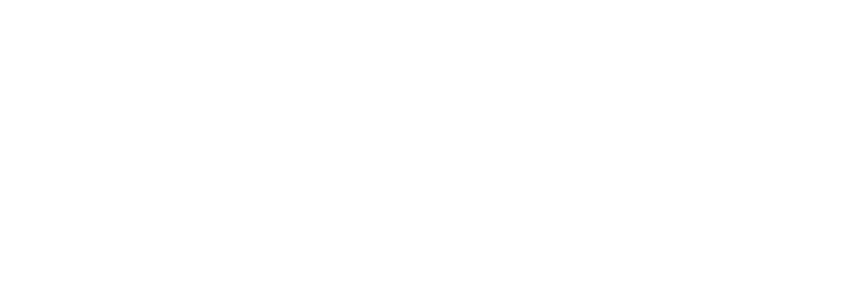
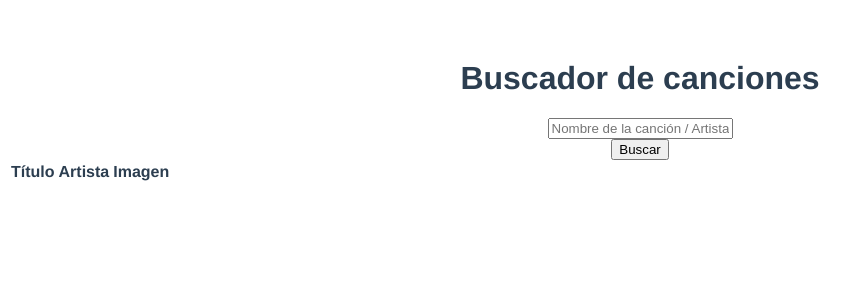
Before and after one commit to jesrolcad/reformed-queue, a Vue app in the folder frontend/: page /searcher in a window 1280 px wide. Before the commit this address had no page. Shown: the top 300 px of the page, without its empty margins (0-868 px from the left). Built offline with nearby package versions, Linux system fonts and the light colour scheme.

Commit message:
PRIMERA VERSIÓN BUSCADOR
Formulario básico no validado + listado de canciones básico

Roldán Cadena, Jesús <@jesrolcad>

```diff
--- /dev/null
+++ b/frontend/src/components/AuthSpotify.vue
@@ -0,0 +1,21 @@
+<template>
+
+  <!-- Create a searcher -->
+
+  <div class="container">
+  </div>
+</template>
+
+<script>
+
+export default {
+  created() {
+    window.location.href = 'http://localhost:8000';
+  },
+}
+
+</script>
+
+<!-- Add "scoped" attribute to limit CSS to this component only -->
+<style scoped>
+</style>
--- /dev/null
+++ b/frontend/src/components/AuthToken.vue
@@ -0,0 +1,56 @@
+<template>
+
+    <div>
+        <h1> Página de Token</h1>
+        <p> Código de acceso obtenido correctamente</p>
+        <!-- Create a button -->
+        <button class="button is-primary" @click="redirectToSearcher">Buscar canciones</button>
+    </div>
+
+</template>
+
+<script>
+
+export default {
+    data() {
+        return {
+            code: this.$route.query.code,
+        }
+    },
+
+    created() {
+        this.getAccessToken();
+    },
+
+    methods: {
+        async getAccessToken() {
+            try {
+
+                let response = await fetch('http://localhost:8000/access-token?code=' + this.code, {
+                    headers: { 'Content-Type': 'application/json'},
+                    method: 'GET'
+                });
+
+                let data = await response.json();
+                console.log(data);
+                localStorage.setItem('access-token', data.access_token);
+
+            } catch (e) {
+                console.log(e);
+            }
+
+        },
+
+        redirectToSearcher() {
+            this.$router.push({ name: 'SongSearcher' });
+        }
+    }
+}
+
+
+
+</script>
+
+<style>
+
+</style>
--- a/frontend/src/components/PruebaItem.vue
+++ /dev/null
@@ -1,54 +0,0 @@
-<template>
-
-  <!-- Create a searcher -->
-
-  <!-- <div class="container">
-    <div class="row">
-      <div class="col-md-12">
-        <div class="card">
-          <div class="card-header">
-            <h4 class="card-title">
-              <i class="fas fa-search"></i>
-              Buscar
-            </h4>
-          </div>
-          <div class="card-body">
-            <div class="row">
-              <div class="col-md-12">
-                <div class="form-group">
-                  <label>Buscar</label>
-                  <input type="text" class="form-control" v-model="search">
-                </div>
-              </div>
-            </div>
-          </div>
-        </div>
-      </div>
-    </div>
-  </div> -->
-
-  <h1>HOLAA</h1>
-</template>
-
-<script>
-
-export default {
-  data() {
-    return {
-      message: 'Hello Vue!',
-      search: ''
-    }
-  },
-
-  methods: {
-    prueba() {
-        console.log('prueba');
-    }
-  }
-}
-
-</script>
-
-<!-- Add "scoped" attribute to limit CSS to this component only -->
-<style scoped>
-</style>
--- /dev/null
+++ b/frontend/src/components/SongSearcher.vue
@@ -0,0 +1,77 @@
+<template>
+
+    <div>
+
+        <h1> Buscador de canciones</h1>
+        <!-- Create a simple searcher -->
+        <div class="field has-addons">
+            <div class="control">
+                <input class="input" type="text" placeholder="Nombre de la canción / Artista" v-model="search">
+            </div>
+            <div class="control">
+                <button class="button is-primary" @click="searchSongs">Buscar</button>
+            </div>
+        </div>
+
+        <!-- Create a table to show the results -->
+        <table class="table is-fullwidth">
+            <thead>
+                <tr>
+                    <th>Título</th>
+                    <th>Artista</th>
+                    <th>Imagen</th>
+                </tr>
+            </thead>
+            <tbody>
+                <tr v-for="song in this.songs" :key="song.id">
+                    <td>{{ song.titulo }}</td>
+                    <td>{{ song.artista }}</td>
+                    <td><img :src="song.imagen"></td>
+                    <!-- <td>
+                        <button class="button is-primary" @click="addSongToPlaylist(song.id)">Añadir a playlist</button>
+                    </td> -->
+                </tr>
+            </tbody>
+        </table>
+    </div>
+
+
+</template>
+
+<script>
+
+export default {
+    data() {
+        return {
+            search: '',
+            songs: []
+        }
+    },
+
+    methods: {
+        async searchSongs() {
+
+            try {
+                let response = await fetch('http://localhost:8000/search?query=' + this.search, {
+                    headers: {
+                        'access-token': localStorage.getItem('access-token')
+                    },
+                    method: 'POST'
+                });
+                let data = await response.json();
+                this.songs = data.songs;
+                console.log(this.songs);
+            }
+
+            catch (error) {
+                console.log(error);
+            }
+        }
+    }
+}
+
+</script>
+
+<style>
+
+</style>
--- a/frontend/src/router/index.js
+++ b/frontend/src/router/index.js
@@ -1,6 +1,11 @@
 import { createRouter, createWebHistory } from 'vue-router'
 
-const routes = [{path: '/prueba', name:'PruebaItem', component: () => import('../components/PruebaItem.vue')}]
+const routes = [
+    {path: '/auth', name:'AuthSpotify', component: () => import('../components/AuthSpotify.vue')},
+    {path: '/access-token', name:'AuthToken', component: () => import('../components/AuthToken.vue')},
+    {path: '/searcher', name:'SongSearcher', component: () => import('../components/SongSearcher.vue')}
+
+    ]
 
 const router = createRouter({
     history: createWebHistory(),
```
Also changed, not shown: 1 other file (tests, documents, lock files or other folders).
